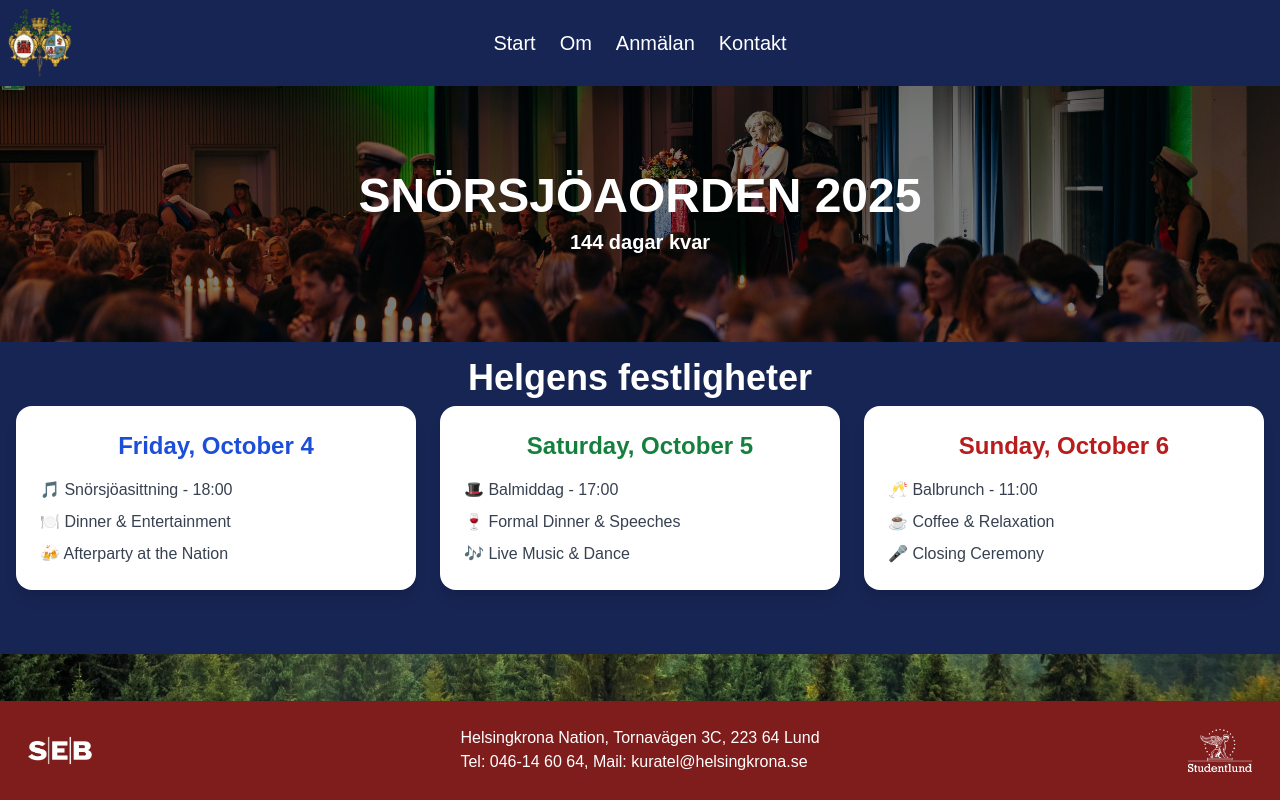
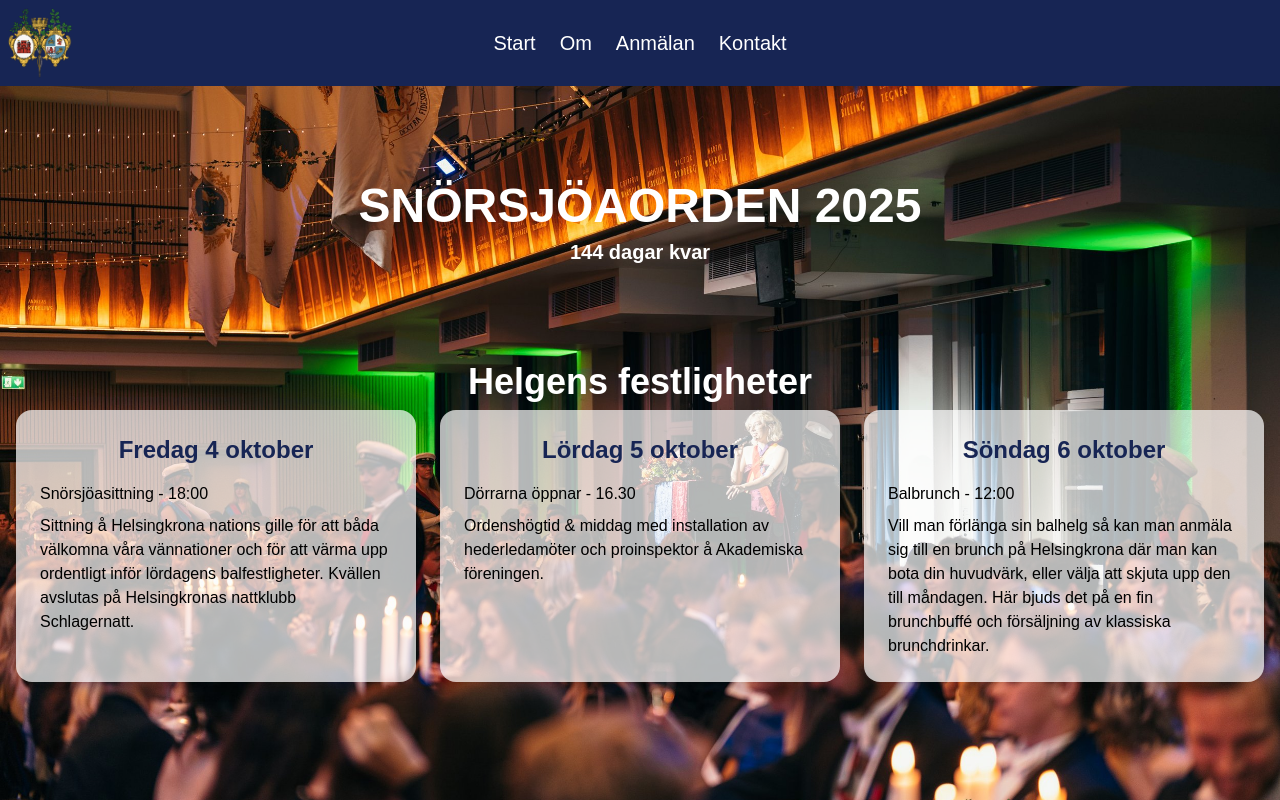
Before and after one commit to helsingkrona/HB-balhemsida, a Next.js app: page / in a window 1280 px wide. Shown: the top 800 px of the page. Built offline with nearby package versions, Linux system fonts and the light colour scheme.

Commit message:
redesign

```diff
--- a/app/page.tsx
+++ b/app/page.tsx
@@ -1,49 +1,65 @@
 import Banner from "@/components/Banner";
+import Image from "next/image";
+import CountdownServer from "@/components/CountdownServer"
 
 export default function Home() {
   return (
     <>
-      <main className="bg-blue-950">
-        <Banner />
+      <main
+        style={{
+          backgroundImage: "url('/studiovega_241005_249.jpg')",
+          minHeight: "100vh", // to fill screen
+          backgroundSize: "cover",
+        }}>
+
+        {/* Overlay for text and countdown */}
+        <div className=" flex flex-col items-center justify-center text-center pt-24">
+          {/* Title */}
+          <h1 className="text-white text-5xl md:text-5xl font-bold mb-2">
+            SNÖRSJÖAORDEN 2025
+          </h1>
+
+          {/* Countdown Timer */}
+          <CountdownServer />
+        </div>
 
 
-        <div className="container mx-auto px-4 pt-4 pb-16">
+
+        <div className="container mx-auto px-4 pt-24 pb-16">
           <h2 className="text-4xl text-white font-bold text-center">Helgens festligheter</h2>
 
           <div className="grid grid-cols-1 md:grid-cols-3 gap-6 pt-2">
             {/* Friday Column */}
-            <div className="bg-white shadow-lg rounded-2xl p-6">
-              <h3 className="text-2xl font-semibold text-center text-blue-700 mb-4">
-                Friday, October 4
+            <div className="bg-white bg-opacity-70 shadow-lg rounded-2xl p-6">
+              <h3 className="text-2xl text-blue-950 font-semibold text-center mb-4">
+                Fredag 4 oktober
               </h3>
-              <ul className="space-y-2 text-gray-700">
-                <li>🎵 Snörsjöasittning - 18:00</li>
-                <li>🍽️ Dinner & Entertainment</li>
-                <li>🍻 Afterparty at the Nation</li>
+              <ul className="space-y-2 text-black">
+                <li>Snörsjöasittning - 18:00</li>
+                <li>Sittning å Helsingkrona nations gille för att båda välkomna våra vännationer och för att värma upp ordentligt inför lördagens balfestligheter. Kvällen avslutas på Helsingkronas nattklubb Schlagernatt.</li>
+
               </ul>
             </div>
 
             {/* Saturday Column */}
-            <div className="bg-white shadow-lg rounded-2xl p-6">
-              <h3 className="text-2xl font-semibold text-center text-green-700 mb-4">
-                Saturday, October 5
+            <div className="bg-white bg-opacity-70 shadow-lg rounded-2xl p-6">
+              <h3 className="text-2xl font-semibold text-center text-blue-950 mb-4">
+                Lördag 5 oktober
               </h3>
-              <ul className="space-y-2 text-gray-700">
-                <li>🎩 Balmiddag - 17:00</li>
-                <li>🍷 Formal Dinner & Speeches</li>
-                <li>🎶 Live Music & Dance</li>
+              <ul className="space-y-2 text-black">
+                <li>Dörrarna öppnar - 16.30</li>
+                <li>Ordenshögtid & middag med installation av hederledamöter och proinspektor å Akademiska föreningen.</li>
               </ul>
             </div>
 
             {/* Sunday Column */}
-            <div className="bg-white shadow-lg rounded-2xl p-6">
-              <h3 className="text-2xl font-semibold text-center text-red-700 mb-4">
-                Sunday, October 6
+            <div className="bg-white bg-opacity-70 shadow-lg rounded-2xl p-6">
+              <h3 className="text-2xl font-semibold text-center text-blue-950 mb-4">
+                Söndag 6 oktober
               </h3>
-              <ul className="space-y-2 text-gray-700">
-                <li>🥂 Balbrunch - 11:00</li>
-                <li>☕ Coffee & Relaxation</li>
-                <li>🎤 Closing Ceremony</li>
+              <ul className="space-y-2 text-black">
+                <li>Balbrunch - 12:00</li>
+                <li>Vill man förlänga sin balhelg så kan man anmäla sig till en brunch på Helsingkrona där man kan bota din huvudvärk, eller välja att skjuta upp den till måndagen. Här bjuds det på en fin brunchbuffé och försäljning av klassiska brunchdrinkar.</li>
               </ul>
             </div>
           </div>
```
